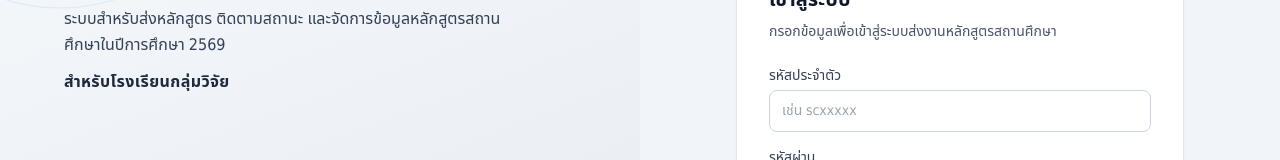
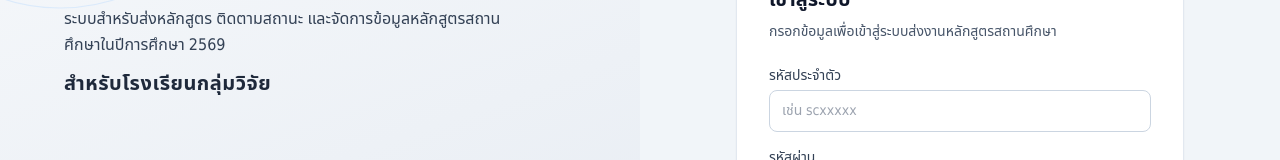
Before and after one commit to BabuEiEi/curriculum-submit-frontend, a website: page index.html in a window 1280 px wide. Shown: the part 234-394 px from the top of the page. Drawn offline with Linux system fonts and the light colour scheme.

Commit message:
feat: ปรับขนาดตัวอักษรในข้อความสำหรับโรงเรียนกลุ่มวิจัย

```diff
--- a/index.html
+++ b/index.html
@@ -45,7 +45,7 @@
           <p class="mt-4 text-slate-700 leading-relaxed max-w-md">
             ระบบสำหรับส่งหลักสูตร ติดตามสถานะ และจัดการข้อมูลหลักสูตรสถานศึกษาในปีการศึกษา 2569
           </p>
-          <p class="mt-3 text-base font-semibold tracking-wide text-blue-600">
+          <p class="mt-3 text-xl font-semibold tracking-wide text-blue-600">
             สำหรับโรงเรียนกลุ่มวิจัย
           </p>
         </div>
```
